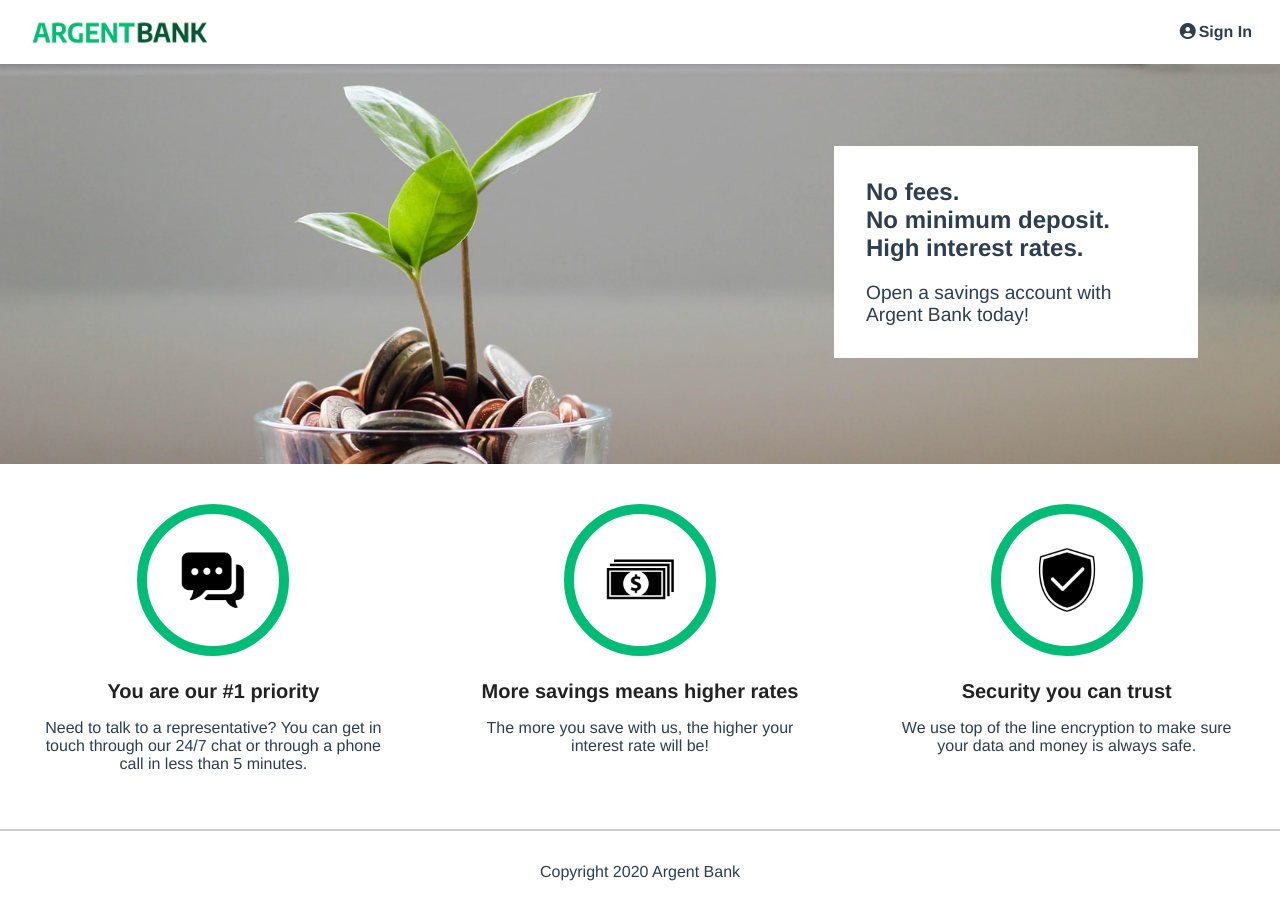
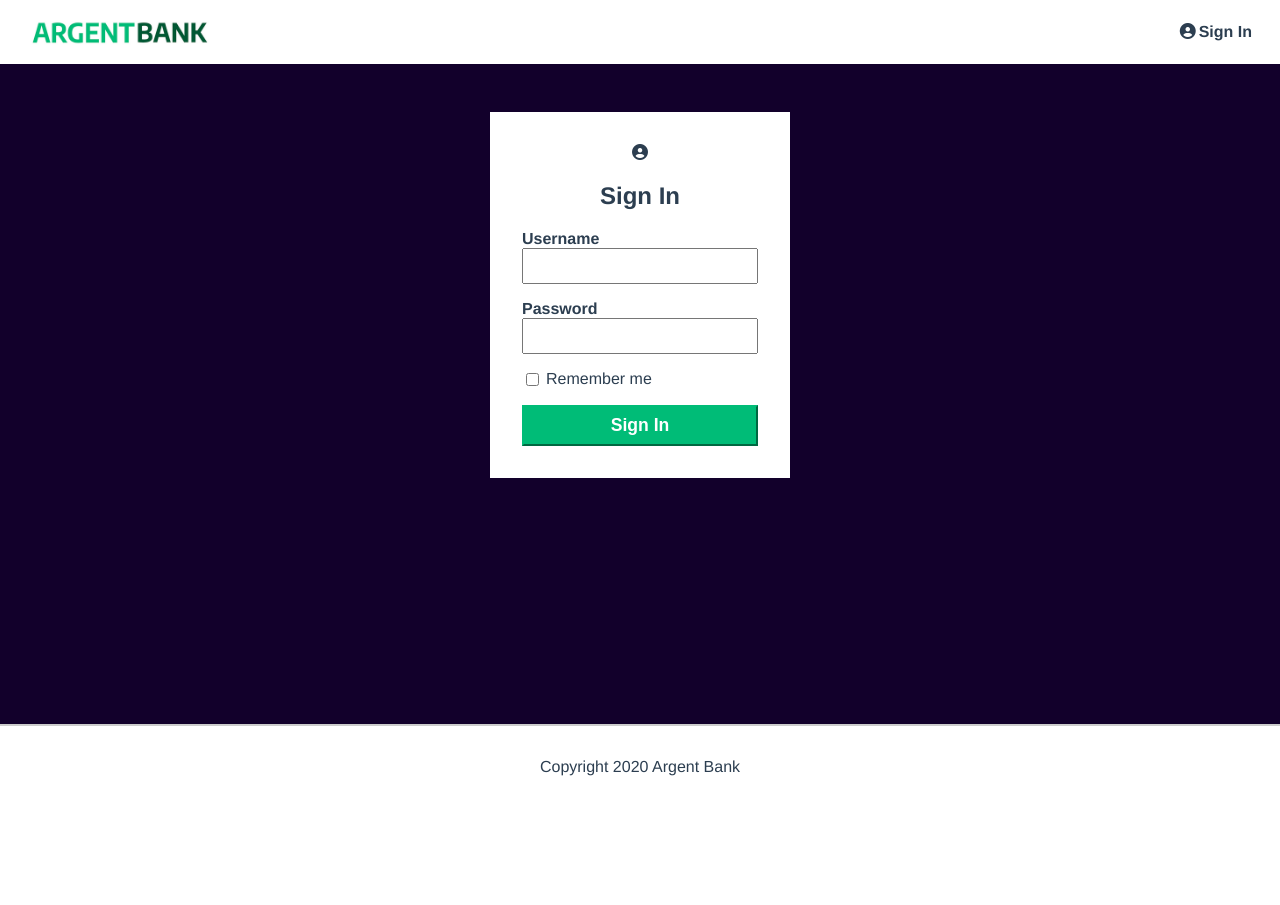
Before and after one commit to adam0794hh/ArgentBank-website-main-react, a React (Vite) app in the folder my-react-app/: page /signin in a window 1280 px wide. After the commit the page ends 800 px from the top, so only its background shows below. Built offline with nearby package versions, Linux system fonts and the light colour scheme.

Commit message:
refacto- amelioration du rooter et du style

```diff
--- a/my-react-app/src/App.jsx
+++ b/my-react-app/src/App.jsx
@@ -2,6 +2,7 @@ import Navbar from "./components/Navbar"
 import "./App.css"
 import Main from "./components/Main"
 import Footer from "./components/Footer"
+
 function App() {
  return (
   <div>
@@ -15,4 +16,5 @@ function App() {
   )
 }
 
+
 export default App
--- a/my-react-app/src/components/Navbar.css
+++ b/my-react-app/src/components/Navbar.css
@@ -22,6 +22,20 @@
 .main-nav-item {
     text-decoration: none;
     margin-right: 0.5rem;
+
+}
+.button-nav-item {
+    text-decoration: none;
+    margin-right: 0.5rem;
+    background-color: transparent;
+    border: none;
+    font-weight: bold;
+    color: #2c3e50;
+    font-size: 15px;
+    cursor: pointer;
+}
+.fa-sign-out {
+    margin-right: 3px;
 }
 .main-nav-item i {
     margin-right: 3px;
--- a/my-react-app/src/components/Navbar.jsx
+++ b/my-react-app/src/components/Navbar.jsx
@@ -1,17 +1,18 @@
 import React from 'react'
 import "./Navbar.css"
+import { NavLink } from "react-router-dom";
 
 function Navbar() {
   return (
     <nav className='main-nav'>
-        <a className='main-nav-logo' href=''>
+        <NavLink to= "/" className='main-nav-logo'>
             <img className='main-nav-logo-image' src='/argentBankLogo.png'></img>
-        </a>
+        </NavLink>
         <div>
-            <a className='main-nav-item'>
-                <i className="fa fa-user-circle"></i>
-                Sign In
-            </a>
+          <NavLink to= "/signin"className='main-nav-item'>
+              <i className="fa fa-user-circle"></i>
+              Sign In
+          </NavLink>
         </div>
     </nav>
   )
--- a/my-react-app/src/main.jsx
+++ b/my-react-app/src/main.jsx
@@ -1,10 +1,33 @@
-import React from 'react'
-import ReactDOM from 'react-dom/client'
-import App from './App'
+import React from 'react';
+import ReactDOM from 'react-dom';
+import { BrowserRouter as Router, Routes, Route } from 'react-router-dom';
+import { createRoot} from 'react-dom/client' ;
+import { Provider } from 'react-redux';
+import Signin from './pages/Signin';
+import User from './pages/User';
+import store from './store';
+import App from './App';
+import { fetchUserData } from './store/userDataSlice';
+import Modal from 'react-modal';
 
+const userData = JSON.parse(localStorage.getItem('userData'));
+Modal.setAppElement('#root'); // Définir l'élément racine de votre application
 
-ReactDOM.createRoot(document.getElementById('root')).render(
+// Dispatch l'action pour mettre à jour le store avec les données utilisateur
+if (userData) {
+  store.dispatch(fetchUserData.fulfilled(userData));
+}
+
+createRoot(document.getElementById('root')).render(
   <React.StrictMode>
-    <App />
-  </React.StrictMode>,
-)
+    <Provider store={store}>
+      <Router>
+        <Routes>
+          <Route path="/" element={<App />} />
+          <Route path="/signin" element={<Signin />} />
+          <Route path="/user" element={<User/>} />
+        </Routes>
+      </Router>
+    </Provider>
+  </React.StrictMode>
+);
--- /dev/null
+++ b/my-react-app/src/pages/Signin.css
@@ -0,0 +1,89 @@
+.signin-page {
+  margin: 0;
+  display: flex;
+  flex-direction: column;
+  min-height: 100vh;
+}
+.user-content {
+  display: flex;
+  flex-direction: column;
+  height: 100vh;
+}
+.user {
+  display: flex;
+  width: 100%;
+  flex-direction: column;
+}
+.user-info {
+  display: flex;
+  flex-direction: column;
+  justify-content: center;
+  align-items: center;
+}
+.user-details {
+  color: white;
+  width: 20%;
+  display: flex;
+  margin-block-start: 0;
+  margin-bottom: 20px;
+  margin-top: 20px;
+}
+.bg-dark {
+  background-color: #12002b;
+}
+.main {
+  flex: 1;
+}
+.sign-in-button {
+  display: block;
+  width: 100%;
+  padding: 8px;
+  font-size: 1.1rem;
+  font-weight: bold;
+  margin-top: 1rem;
+  border-color: #00bc77;
+  background-color: #00bc77;
+  color: #fff;
+}
+
+
+.sign-in-content {
+  box-sizing: border-box;
+  background-color: white;
+  width: 300px;
+  margin: 0 auto;
+  margin-top: 3rem;
+  padding: 2rem;
+}
+.edit-button {
+  border-color: #00bc77;
+  background-color: #00bc77;
+  color: #fff;
+  font-weight: bold;
+  padding: 10px;
+  margin-bottom: 20px
+}
+
+.input-remember {
+  display: flex;
+}
+
+.input-remember label {
+  margin-left: 0.25rem;
+}
+
+.input-wrapper {
+  display: flex;
+  flex-direction: column;
+  text-align: left;
+  margin-bottom: 1rem;
+}
+
+.input-wrapper label {
+  font-weight: bold;
+}
+
+.input-wrapper input {
+  padding: 5px;
+  font-size: 1.2rem;
+}
```
Also changed, not shown: my-react-app/src/components/buttonE.css (added, +7 -0 lines), my-react-app/src/components/buttonT.css (added, +48 -0 lines).
